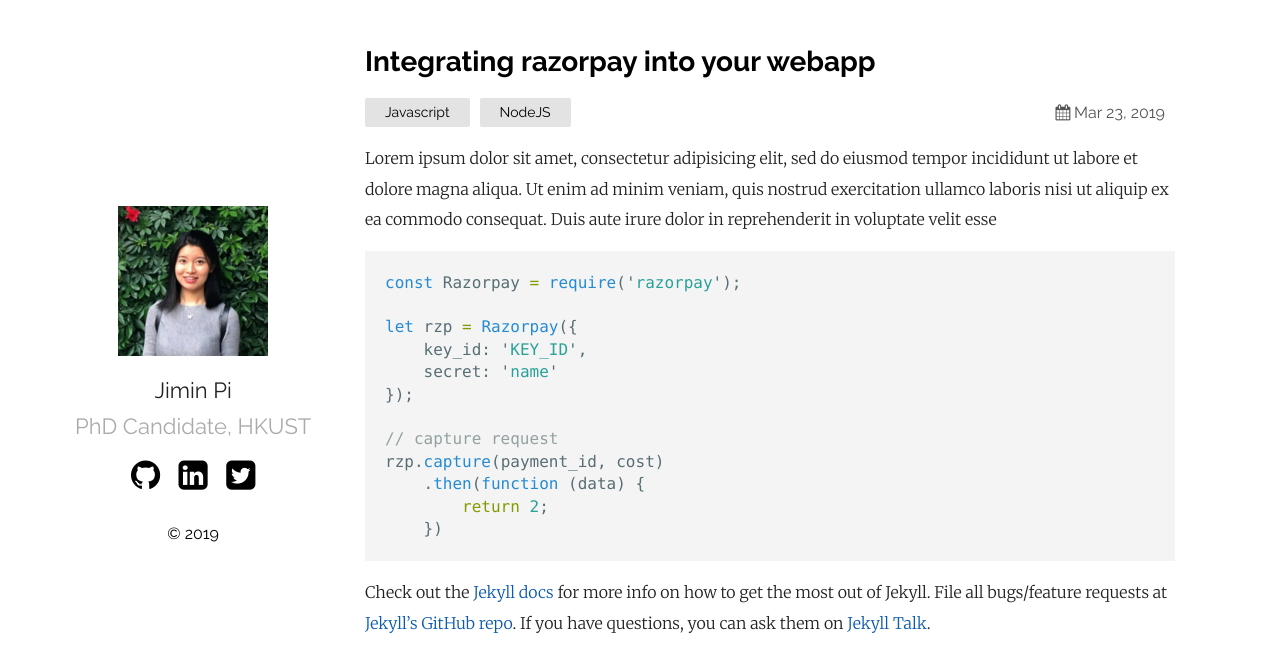
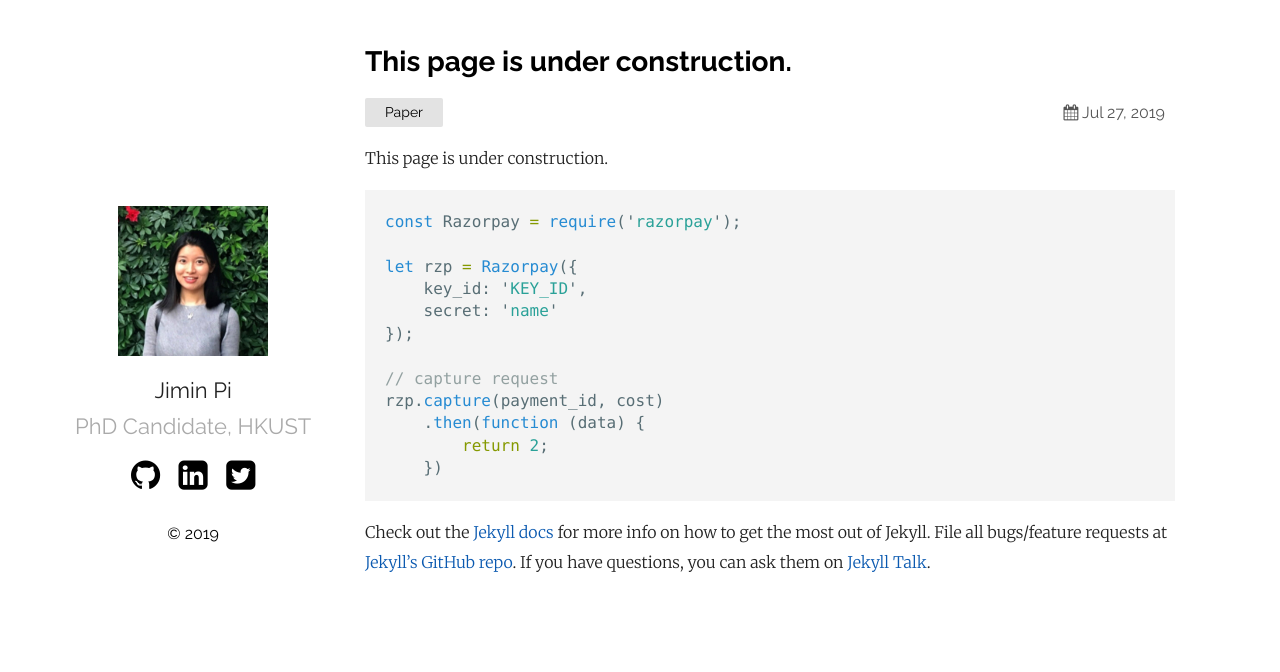
Before and after one commit to jiminpi/jiminpi.github.io, a Jekyll site: the page built from _posts/2019-03-23-welcome-to-jekyll.markdown, in a window 1280 px wide. Shown: the top 672 px of the page. Built offline with Jekyll 4.4.1, drawn with Linux system fonts in a browser that asks for light colours.

Commit message:
Update 2019-03-23-welcome-to-jekyll.markdown

````diff
--- a/_posts/2019-03-23-welcome-to-jekyll.markdown
+++ b/_posts/2019-03-23-welcome-to-jekyll.markdown
@@ -1,10 +1,10 @@
 ---
 layout: post
-title:  "Integrating razorpay into your webapp"
-date:   2019-03-23 21:03:36 +0530
-categories: Javascript NodeJS
+title:  "This page is under construction."
+date:   2019-07-27 21:03:36 +0530
+categories: Paper
 ---
-Lorem ipsum dolor sit amet, consectetur adipisicing elit, sed do eiusmod tempor incididunt ut labore et dolore magna aliqua. Ut enim ad minim veniam, quis nostrud exercitation ullamco laboris nisi ut aliquip ex ea commodo consequat. Duis aute irure dolor in reprehenderit in voluptate velit esse
+This page is under construction.
 
 ```javascript
 const Razorpay = require('razorpay');
````
